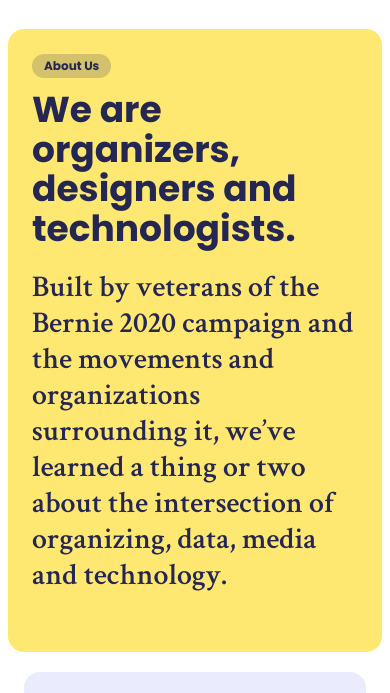
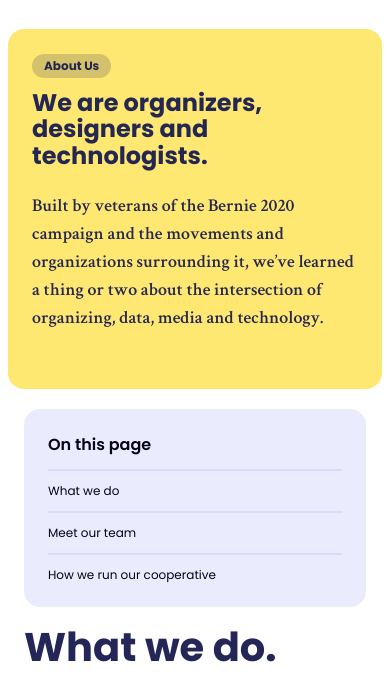
Before and after one commit to With-the-Ranks/withtheranks-astro, an Astro site: page /about in a window 390 px wide. Shown: the part 85-778 px from the top of the page. Built offline with nearby package versions, Linux system fonts and the light colour scheme; Astro itself is replaced by a stand-in of ours.

Commit message:
Refactor ContentLayout responsiveness

```diff
--- a/src/layouts/ContentLayout.astro
+++ b/src/layouts/ContentLayout.astro
@@ -21,10 +21,10 @@
         </div>
       )}
       {bannerTitle && (
-        <h2 class="text-[#252753] text-4xl sm:text-5xl lg:text-6xl xl:text-7xl font-bold leading-[1.1] mb-6" set:html={bannerTitle}></h2>
+        <h2 class="text-[#252753] text-2xl sm:text-5xl lg:text-6xl xl:text-7xl font-bold leading-[1.1] mb-6" set:html={bannerTitle}></h2>
       )}
       {bannerSubtitle && (
-        <p class="text-[#252753] text-3xl mb-8 max-w-4xl">
+        <p class="text-[#252753] text-lg sm:text-3xl mb-8 max-w-4xl">
           {bannerSubtitle}
         </p>
       )}
@@ -37,11 +37,11 @@
           <div class="grid grid-cols-1 lg:grid-cols-4 gap-5 lg:gap-20 mt-5 lg:mt-16 items-start">
             <!-- Table of Contents -->
             <aside class="bg-[#959AF6] w-full mx-auto bg-opacity-20 rounded-2xl sm:rounded-3xl lg:rounded-[32px] p-6 lg:p-6 xl:p-6 lg:sticky lg:top-10 overflow-hidden lg:col-span-1 on-this-page">
-              <h3 class="text-lg font-semibold mb-2">On this page</h3>
+              <h3 class="text-base sm:text-lg font-semibold mb-2">On this page</h3>
               {toc.map(({ id, label }) => (
                 <hr class="border-[#959AF6] border-t-2 opacity-20 my-3">
                 <a class="no-underline hover:bg-[#959AF6]" href={`#${id}`} >
-                  <h3 class="font-normal mb-0">{label}</h3>
+                  <h3 class="text-xs sm:text-lg font-normal mb-0">{label}</h3>
                 </a>
               ))}
             </aside>
@@ -51,7 +51,7 @@
             </article>
           </div>
         ) : (
-          <article class="md:w-2/3 mx-auto mt-16 text-[#252753]">
+          <article class="w-full lg:w-2/3 mx-auto mt-16 text-[#252753]">
             <slot />
           </article>
         )}
```
